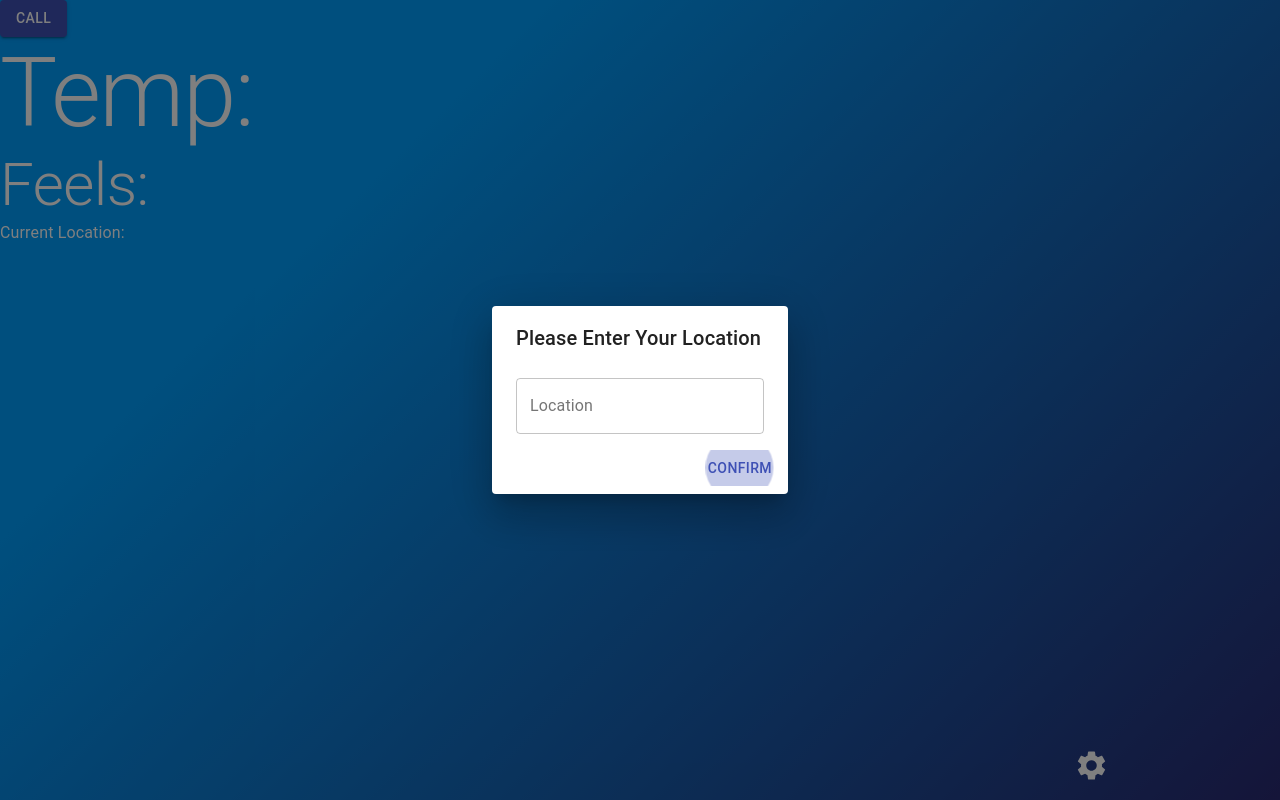
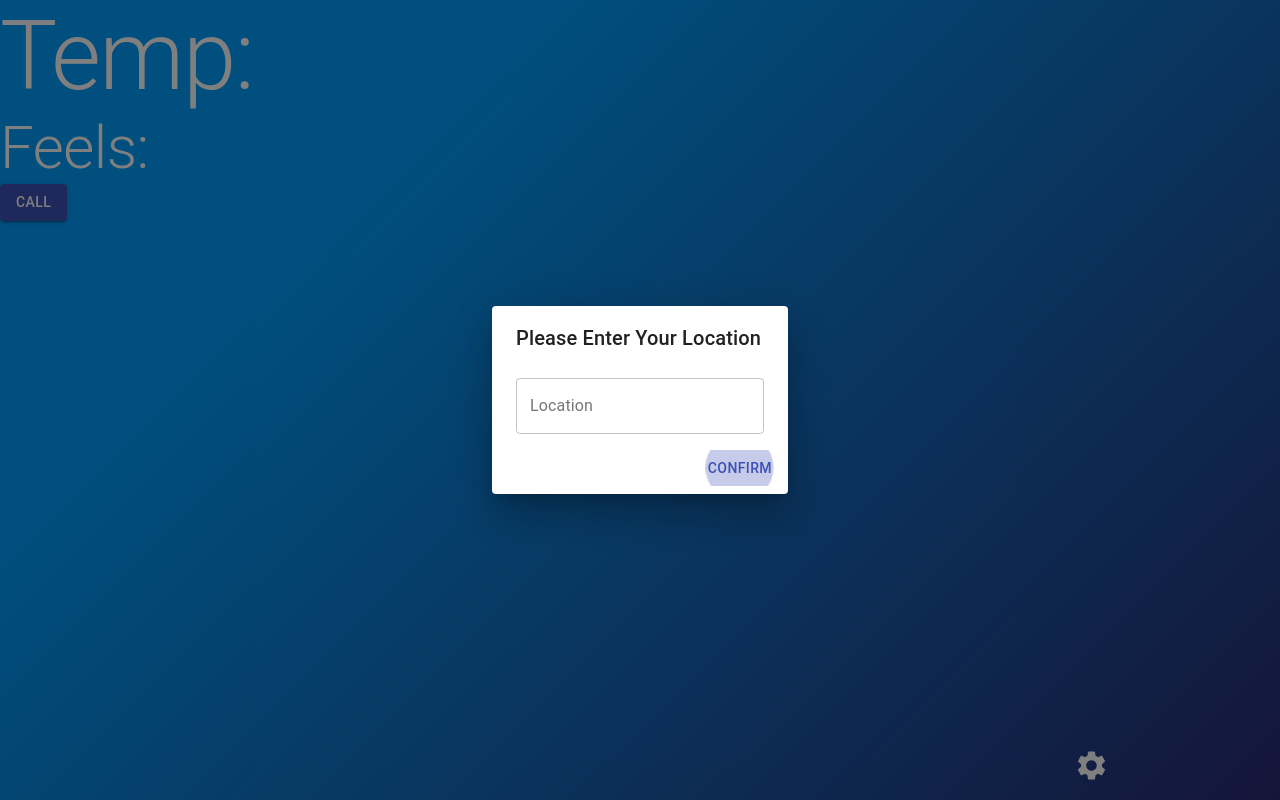
Before and after one commit to Lewis-Hamilton/weather, a React (Create React App) app: page / in a window 1280 px wide. Built offline with nearby package versions, Linux system fonts and the light colour scheme; no server answers.

Commit message:
won't call if city is blank

```diff
--- a/src/components/home.js
+++ b/src/components/home.js
@@ -43,19 +43,20 @@ export default function Home() {
   };
 
   useEffect(() => {
-    call();
+    if (city !== "") {
+      call();
+    }
   }, []);
 
   return (
     <>
       <Settings />
       <Modal />
+      <Typography variant="h1">Temp: {temp}</Typography>
+      <Typography variant="h2">Feels: {feel}</Typography>
       <Button variant="contained" color="primary" onClick={() => call()}>
         Call
       </Button>
-      <Typography variant="h1">Temp: {temp}</Typography>
-      <Typography variant="h2">Feels: {feel}</Typography>
-      <Typography variatn="h5">Current Location: {city}</Typography>
     </>
   );
 }
```
